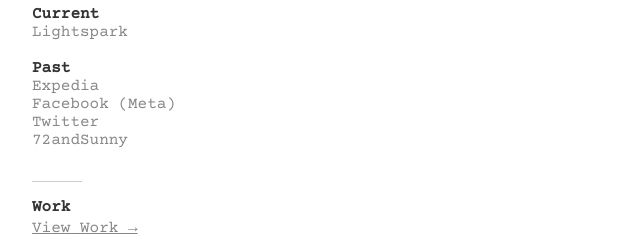
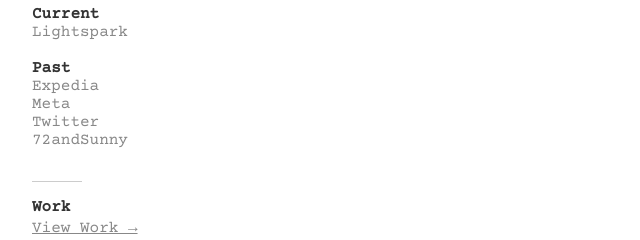
Before and after one commit to CMurts/personal-site, a plain HTML site: page index.html in a window 1280 px wide. Shown: the part 350-590 px from the top of the page, 0-640 px from the left. Drawn offline with nearby package versions, Linux system fonts and the light colour scheme.

Commit message:
Change Facebook (Meta) to Meta on homepage

```diff
--- a/index.html
+++ b/index.html
@@ -162,7 +162,7 @@
       <h1>Colin Murtagh</h1>
       <p>Brand and Product Marketing<br><span class="company">Los Angeles</span></p>
       <hr>
-      <p><strong>Current</strong><br><span class="company">Lightspark</span><br><br><strong>Past</strong><br><span class="company">Expedia</span><br><span class="company">Facebook (Meta)</span><br><span class="company">Twitter</span><br><span class="company">72andSunny</span></p>
+      <p><strong>Current</strong><br><span class="company">Lightspark</span><br><br><strong>Past</strong><br><span class="company">Expedia</span><br><span class="company">Meta</span><br><span class="company">Twitter</span><br><span class="company">72andSunny</span></p>
       <hr>
       <p class="bold">Work</p>
       <p><a href="./portfolio.html">View Work →</a></p>
```
